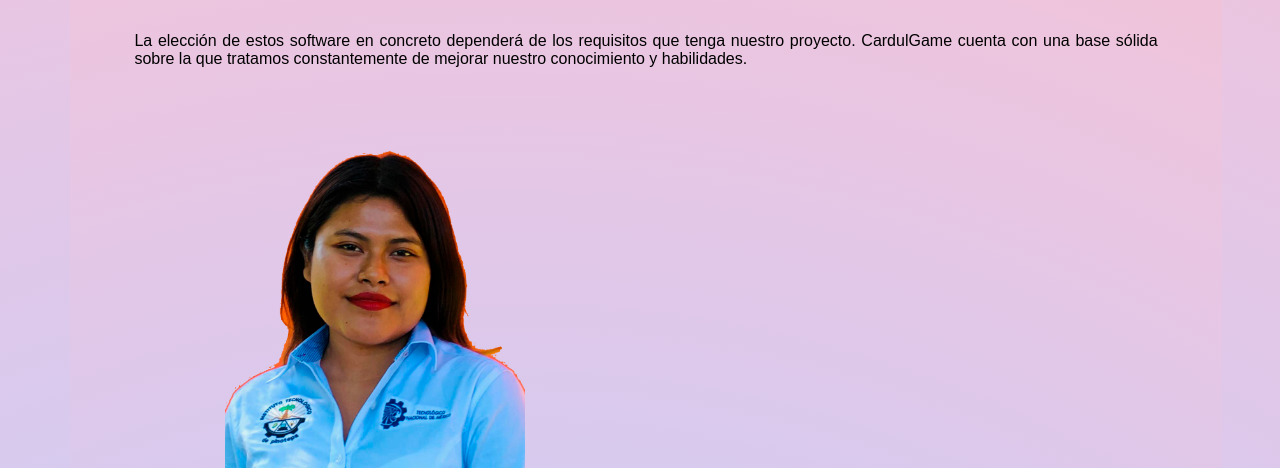
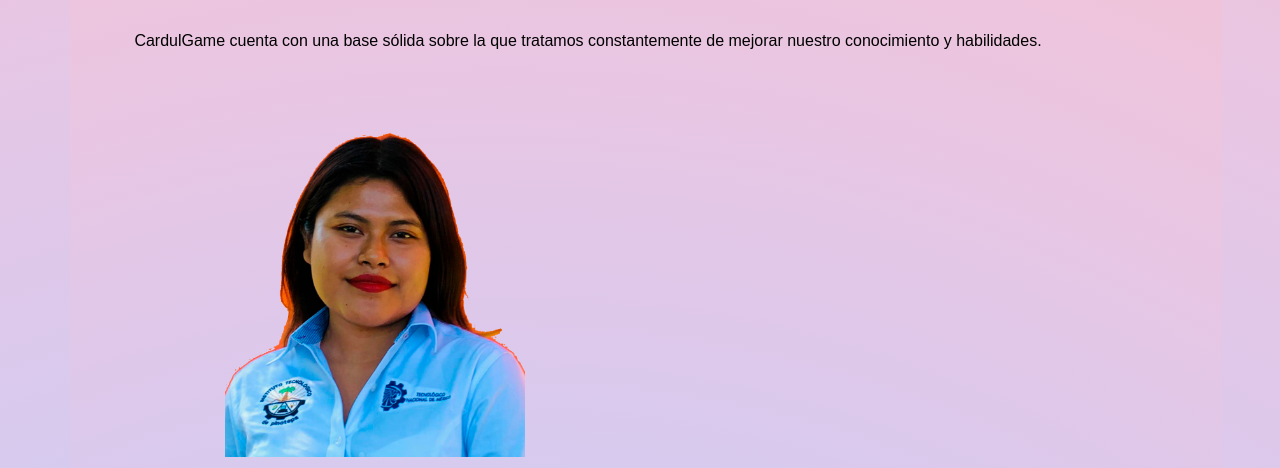
Before and after one commit to carlosdg11/proyectovideojuegosmugen, a plain HTML site: page quienessomos.html in a window 1280 px wide. Shown: the part 328-796 px from the top of the page. Drawn offline with Linux system fonts and the light colour scheme.

Commit message:
Update quienessomos.html

```diff
--- a/quienessomos.html
+++ b/quienessomos.html
@@ -70,8 +70,7 @@
         <!-- Articulos Principales-->
        <h1 > Equipo de Trabajo </h1>
                    <article>
-                       <p> La elección de estos software en concreto dependerá de los requisitos que tenga nuestro proyecto.
-                           CardulGame cuenta con una base sólida sobre la que tratamos
+                       <p> CardulGame cuenta con una base sólida sobre la que tratamos
                            constantemente de mejorar nuestro conocimiento y habilidades.</p>
 
                            <div class="galeria">
```
